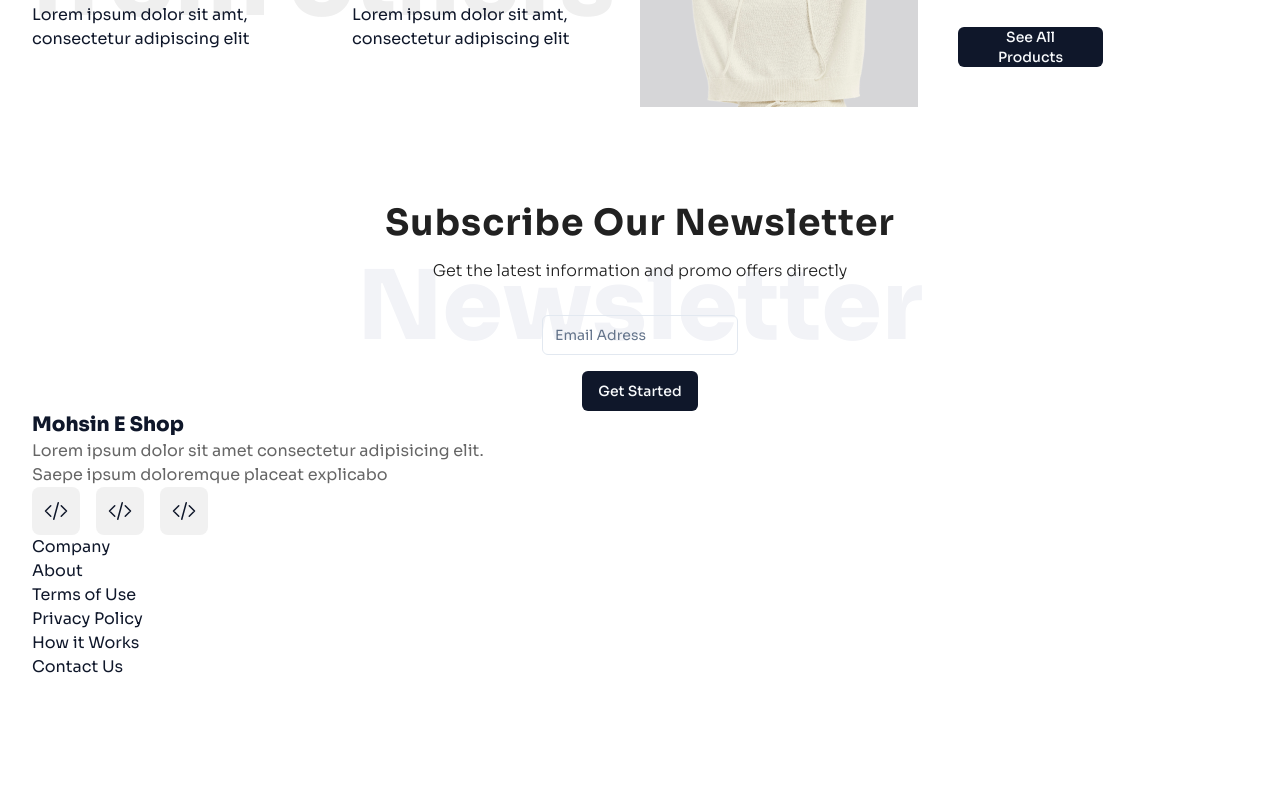
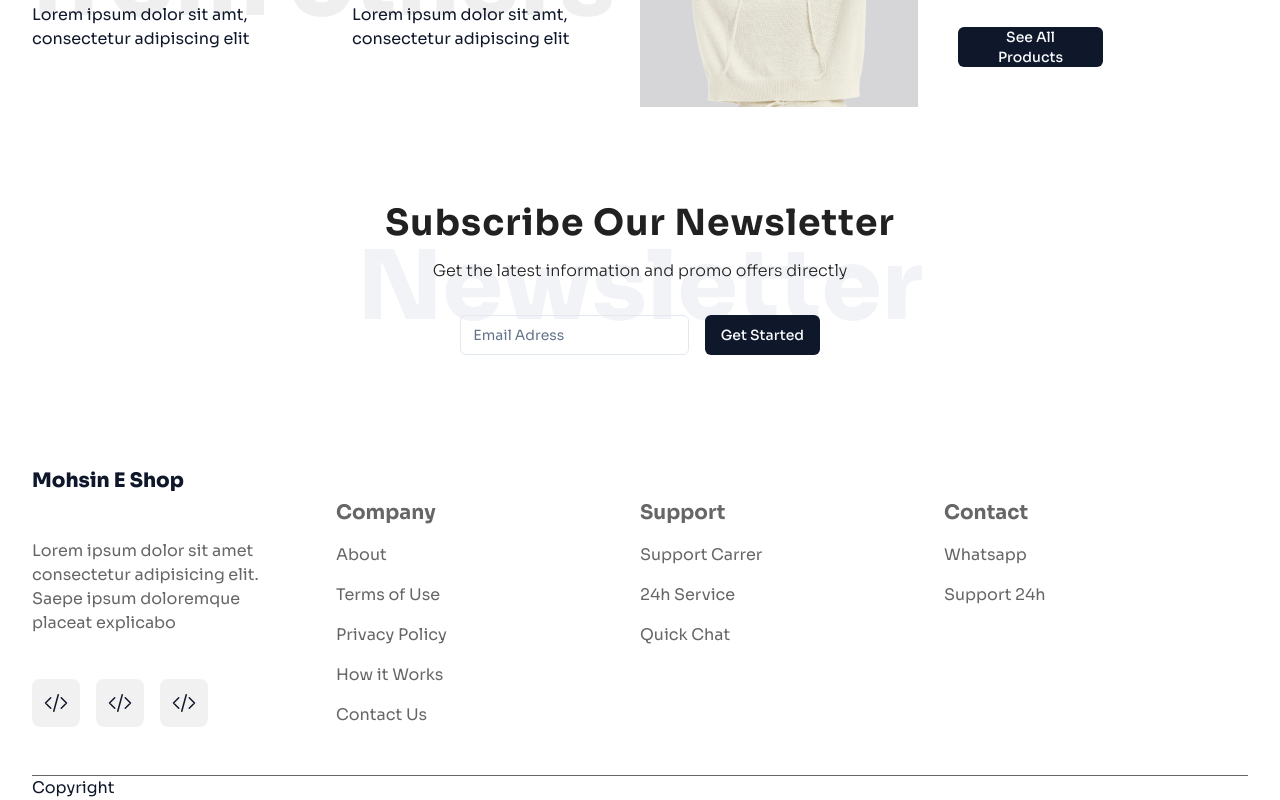
Before and after one commit to MohsinDev369/nextjs-ecom-hackathon2, a Next.js app: page / in a window 1280 px wide. Shown: the part 2500-3300 px from the top of the page. Before the commit the page ends 3179 px from the top, so only its background shows below. Built offline with nearby package versions, Linux system fonts and the light colour scheme.

Commit message:
working on copyright section

```diff
--- a/src/components/Footer.tsx
+++ b/src/components/Footer.tsx
@@ -2,12 +2,9 @@ import Link from "next/link";
 
 export const Footer = () => {
   return (
-    <footer className="grid grid-cols-2">
-      <div>
-        <div
-          id="logo"
-          className="flex flex-col justify-between md:w-[80%] max-lg:gap-8 w-full"
-        >
+    <footer className="">
+      <div className="grid grid-cols-4 mt-24 max-md:grid-cols-1 space-y-8">
+        <div id="logo" className="flex flex-col justify-between w-[80%]">
           <div className="mr-4">
             <Link href={"/"} className="text-xl font-extrabold">
               Mohsin E Shop
@@ -68,18 +65,39 @@ export const Footer = () => {
             </div>
           </div>
         </div>
-        <div id="company">
-          <h3>Company</h3>
-          <ul>
-            <li>About</li>
-            <li>Terms of Use</li>
-            <li>Privacy Policy</li>
-            <li>How it Works</li>
-            <li>Contact Us</li>
+        <div id="company" className="">
+          <h3 className="font-bold text-xl text-[#666] mb-4">Company</h3>
+          <ul className="space-y-4">
+            <li className="text-[#666]">About</li>
+            <li className="text-[#666]">Terms of Use</li>
+            <li className="text-[#666]">Privacy Policy</li>
+            <li className="text-[#666]">How it Works</li>
+            <li className="text-[#666]">Contact Us</li>
+          </ul>
+        </div>
+
+        <div id="Support" className="">
+          <h3 className="font-bold text-xl text-[#666] mb-4">Support</h3>
+          <ul className="space-y-4">
+            <li className="text-[#666]">Support Carrer</li>
+            <li className="text-[#666]">24h Service</li>
+            <li className="text-[#666]">Quick Chat</li>
+          </ul>
+        </div>
+        <div id="Contact" className="">
+          <h3 className="font-bold text-xl text-[#666] mb-4">Contact</h3>
+          <ul className="space-y-4">
+            <li className="text-[#666]">Whatsapp</li>
+            <li className="text-[#666]">Support 24h</li>
           </ul>
         </div>
       </div>
-      <div></div>
+      <div
+        id="copyright"
+        className="mt-12 grid sm:grid-cols-2 border-t border-[#666]"
+      >
+        Copyright
+      </div>
     </footer>
   );
-}
+};
--- a/src/components/NewsLetter.tsx
+++ b/src/components/NewsLetter.tsx
@@ -16,9 +16,9 @@ const NewsLetter = () => {
       <p className="mb-8 font-light text-base text-[#212121]">
         Get the latest information and promo offers directly
       </p>
-      <div>
-        <Input placeholder="Email Adress" className="mb-4"/>
-        <Button>Get Started</Button>
+      <div className="flex">
+        <Input placeholder="Email Adress" className="mb-4" />
+        <Button className="ml-4 truncate px-8 py-4">Get Started</Button>
       </div>
     </section>
   );
```
